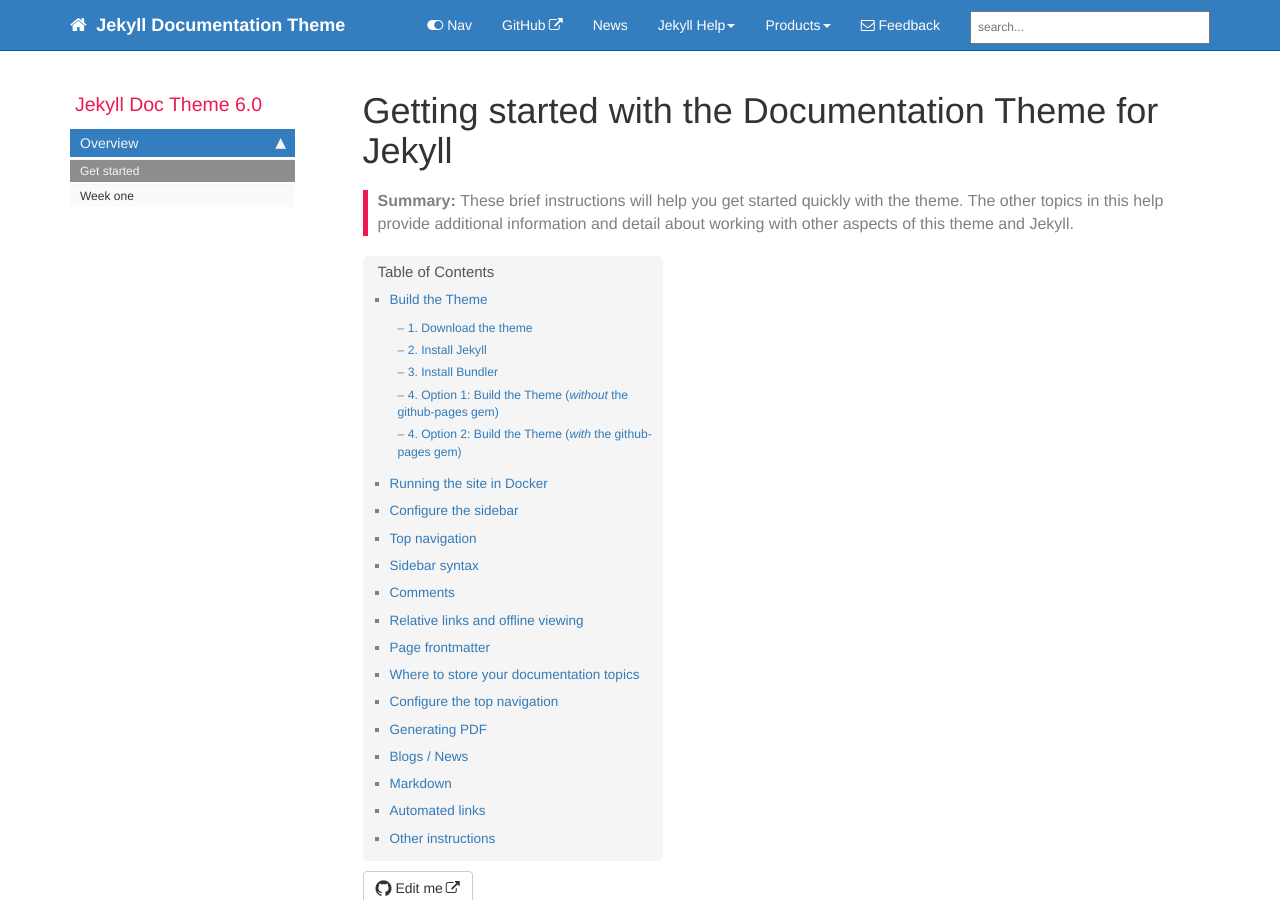
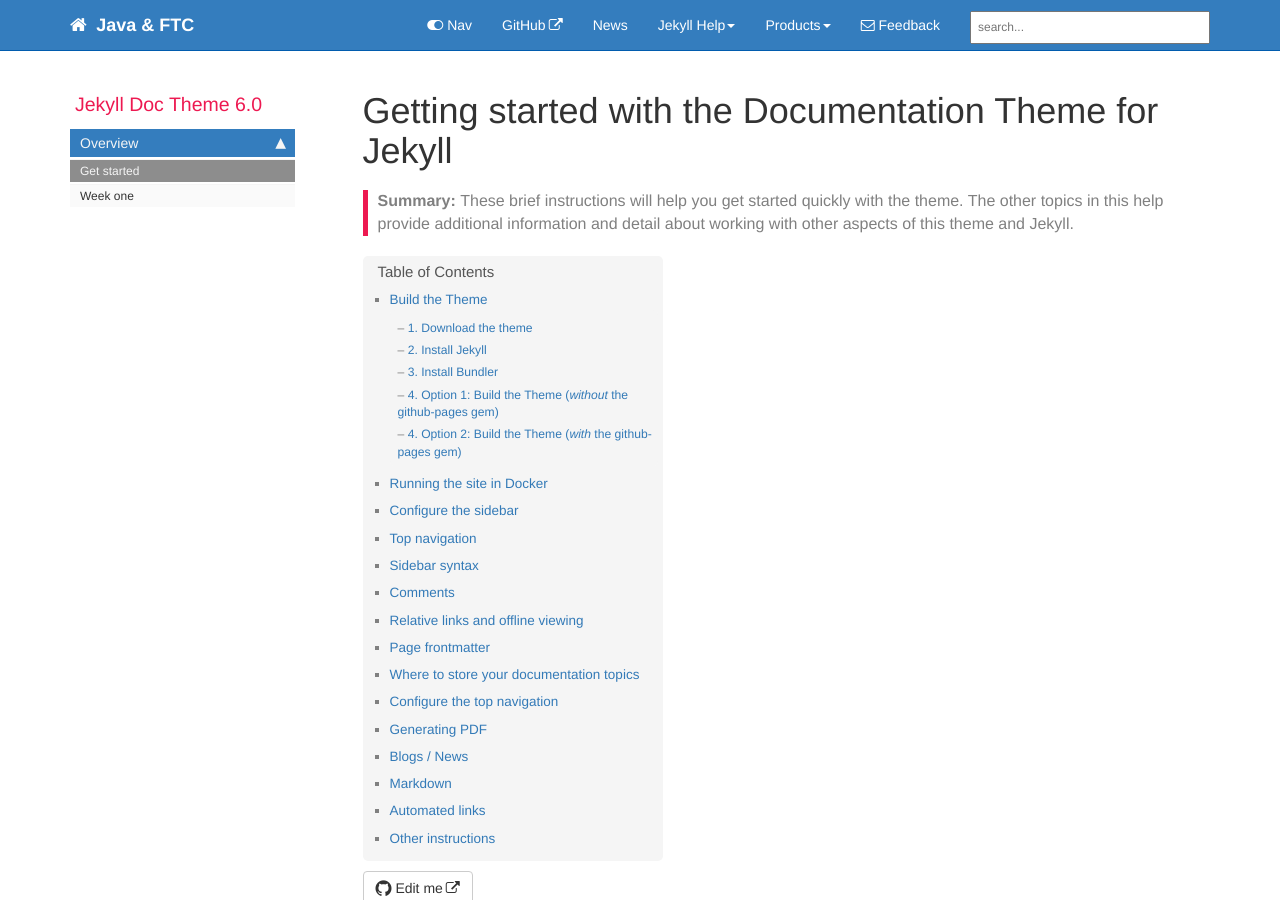
Before and after one commit to rambethina/java, a Jekyll site: the page built from index.md, in a window 1280 px wide and 900 px high. Built offline with Jekyll 4.4.1, drawn with Linux system fonts in a browser that asks for light colours; comment, search, counter and statistics services are not loaded.

Commit message:
Clean up my docs

```diff
--- a/_config.yml
+++ b/_config.yml
@@ -3,10 +3,10 @@ repository: tomjoht/documentation-theme-jekyll
 output: web
 # this property is useful for conditional filtering of content that is separate from the PDF.
 
-topnav_title: Jekyll Documentation Theme
+topnav_title: Java & FTC
 # this appears on the top navigation bar next to the home button
 
-site_title: Jekyll theme for documentation
+site_title: Java & FTC
 # this appears in the html browser tab for the site title (seen mostly by search engines, not users)
 
 company_name: Copyright 2021 Google LLC
@@ -33,7 +33,7 @@ exclude:
   - vendor
 # these are the files and directories that jekyll will exclude from the build
 
-feedback_subject_line: Jekyll documentation theme
+feedback_subject_line: Java & FTC
 
 feedback_email: tomjoht@gmail.com
 # used as a contact email for the Feedback link in the top navigation bar
--- a/_data/topnav.yml
+++ b/_data/topnav.yml
@@ -24,7 +24,7 @@ topnav_dropdowns:
           external_url: http://idratherbewriting.com/category-jekyll/
     - title: Products
       folderitems:
-        - title: Jekyll Documentation Theme
+        - title: Java & FTC
           url: /mydoc_introduction.html
         - title: Product 1
           url: /p1_landing_page.html
```
